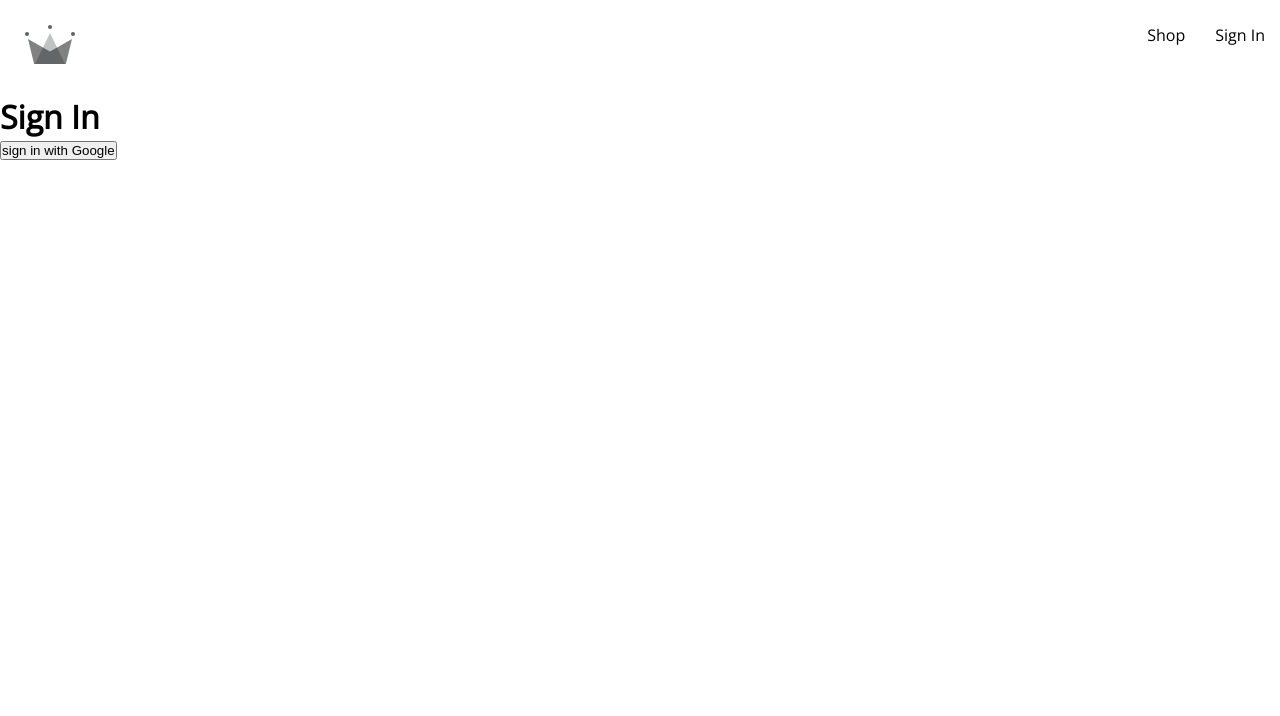
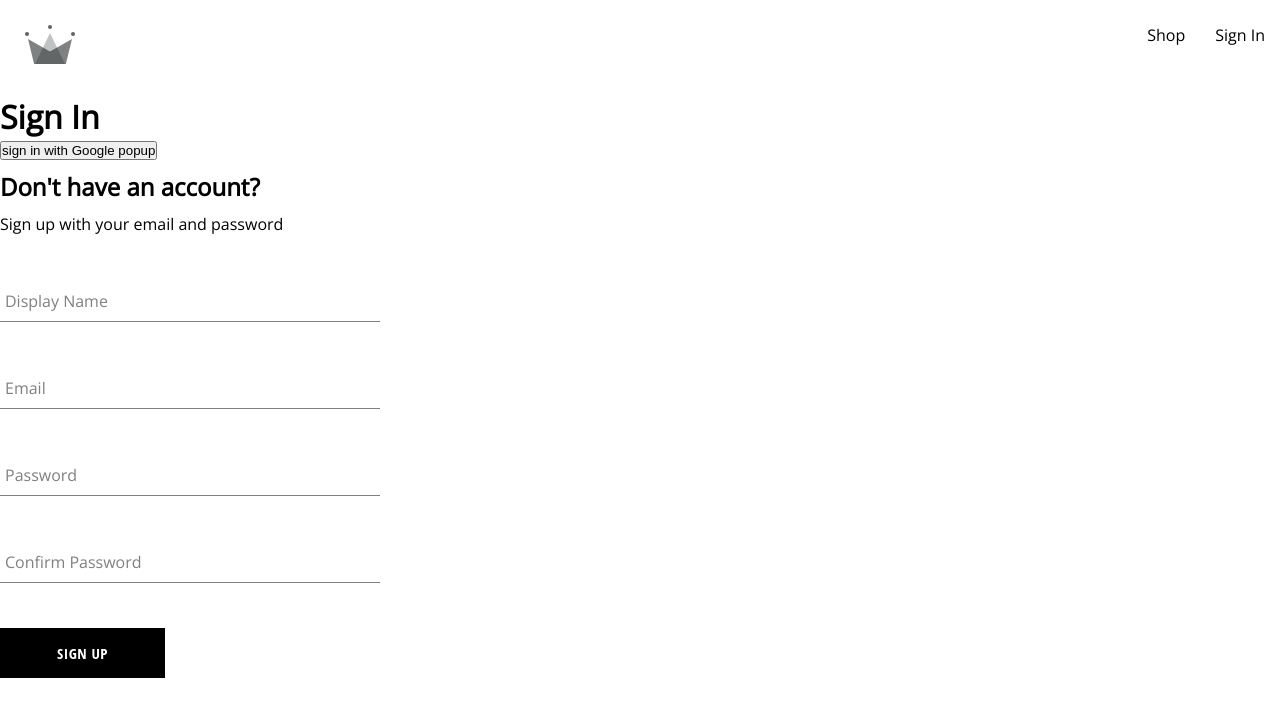
Before and after one commit to Tutul101/crown-clothing, a React (Create React App) app: page /sign-in in a window 1280 px wide. Shown: the top 716 px of the page. Built offline with nearby package versions, Linux system fonts and the light colour scheme.

Commit message:
created sign-up component form-input component and button component

```diff
--- /dev/null
+++ b/src/components/button/button.component.jsx
@@ -0,0 +1,18 @@
+import React from "react";
+import "./button.styles.scss";
+
+const Button_Types_Classes = {
+  google: "google-sign-in",
+  inverted: "inverted",
+};
+const Button = ({ children, buttonType, ...otherProps }) => {
+  return (
+    <button
+      className={`button-container ${Button_Types_Classes[buttonType]}`}
+      {...otherProps}>
+      {children}
+    </button>
+  );
+};
+
+export default Button;
--- /dev/null
+++ b/src/components/button/button.styles.scss
@@ -0,0 +1,46 @@
+.button-container {
+  min-width: 165px;
+  width: auto;
+  height: 50px;
+  letter-spacing: 0.5px;
+  line-height: 50px;
+  padding: 0 35px 0 35px;
+  font-size: 15px;
+  background-color: black;
+  color: white;
+  text-transform: uppercase;
+  font-family: "Open Sans Condensed";
+  font-weight: bolder;
+  border: none;
+  cursor: pointer;
+  display: flex;
+  justify-content: center;
+
+  &:hover {
+    background-color: white;
+    color: black;
+    border: 1px solid black;
+  }
+
+  &.google-sign-in {
+    background-color: #4285f4;
+    color: white;
+
+    &:hover {
+      background-color: #357ae8;
+      border: none;
+    }
+  }
+
+  &.inverted {
+    background-color: white;
+    color: black;
+    border: 1px solid black;
+
+    &:hover {
+      background-color: black;
+      color: white;
+      border: none;
+    }
+  }
+}
--- /dev/null
+++ b/src/components/form-input/form-input.component.jsx
@@ -0,0 +1,20 @@
+import React from "react";
+import "./form-input.styles.scss";
+
+const FormInput = ({ label, ...otherProps }) => {
+  return (
+    <div className="group">
+      <input className="form-input" {...otherProps} />
+      {label && (
+        <label
+          className={`${
+            otherProps.value.length ? `shrink` : ``
+          } form-input-label`}>
+          {label}
+        </label>
+      )}
+    </div>
+  );
+};
+
+export default FormInput;
--- /dev/null
+++ b/src/components/form-input/form-input.styles.scss
@@ -0,0 +1,54 @@
+$sub-color: grey;
+$main-color: black;
+
+@mixin shrinkLabel {
+  top: -14px;
+  font-size: 12px;
+  color: $main-color;
+}
+
+.group {
+  position: relative;
+  margin: 45px 0;
+
+  .form-input {
+    background: none;
+    background-color: white;
+    color: $sub-color;
+    font-size: 18px;
+    padding: 10px 10px 10px 5px;
+    display: block;
+    width: 100%;
+    border: none;
+    border-radius: 0;
+    border-bottom: 1px solid $sub-color;
+    margin: 25px 0;
+
+    &:focus {
+      outline: none;
+    }
+
+    &:focus ~ .form-input-label {
+      @include shrinkLabel();
+    }
+  }
+
+  input[type="password"] {
+    letter-spacing: 0.3rem;
+  }
+
+  .form-input-label {
+    color: $sub-color;
+    font-size: 16px;
+    font-weight: normal;
+    position: absolute;
+    pointer-events: none;
+    left: 5px;
+    top: 10px;
+    transition: 300ms ease all;
+
+    &.shrink {
+      @include shrinkLabel();
+    }
+  }
+}
--- /dev/null
+++ b/src/components/sign-up-form/sign-up-form.component.jsx
@@ -0,0 +1,95 @@
+import React, { useState } from "react";
+import {
+  createAuthUserWithEmailAndPassword,
+  createUserDocumentFromAuth,
+} from "../../utils/firebase/firebase.utils";
+
+import FormInput from "../form-input/form-input.component";
+import Button from "../button/button.component";
+import "./sign-up-form.styles.scss";
+
+const defaultFormFields = {
+  displayName: "",
+  email: "",
+  password: "",
+  confirmPassword: "",
+};
+const SignUpForm = () => {
+  const [formFields, setFormFields] = useState(defaultFormFields);
+  const { displayName, email, password, confirmPassword } = formFields;
+
+  const resetForm = () => {
+    setFormFields(defaultFormFields);
+  };
+  const handleSubmit = async (event) => {
+    event.preventDefault();
+    if (password !== confirmPassword) {
+      alert("Password do not matched");
+      return;
+    }
+    try {
+      const { user } = await createAuthUserWithEmailAndPassword(
+        email,
+        password
+      );
+      await createUserDocumentFromAuth(user, { displayName });
+      resetForm();
+    } catch (err) {
+      if (err.code === "auth/email-already-in-use") {
+        alert("Cannot create user email alread in use");
+      }
+      console.log("Sign up error", err);
+    }
+  };
+  const handleChange = (event) => {
+    const { name, value } = event.target;
+    setFormFields({ ...formFields, [name]: value });
+  };
+
+  return (
+    <div className="sign-up-container">
+      <h2>Don't have an account?</h2>
+      <span>Sign up with your email and password</span>
+      <form onSubmit={handleSubmit}>
+        <FormInput
+          label="Display Name"
+          type="text"
+          required
+          onChange={handleChange}
+          name="displayName"
+          value={displayName}
+        />
+
+        <FormInput
+          label="Email"
+          type="email"
+          required
+          onChange={handleChange}
+          name="email"
+          value={email}
+        />
+
+        <FormInput
+          label="Password"
+          type="password"
+          required
+          onChange={handleChange}
+          name="password"
+          value={password}
+        />
+
+        <FormInput
+          label="Confirm Password"
+          required
+          onChange={handleChange}
+          name="confirmPassword"
+          value={confirmPassword}
+        />
+
+        <Button type="submit">Sign Up</Button>
+      </form>
+    </div>
+  );
+};
+
+export default SignUpForm;
--- /dev/null
+++ b/src/components/sign-up-form/sign-up-form.styles.scss
@@ -0,0 +1,9 @@
+.sign-up-container {
+  display: flex;
+  flex-direction: column;
+  width: 380px;
+
+  h2 {
+    margin: 10px 0;
+  }
+}
--- a/src/routes/sign-in/sign-in.component.jsx
+++ b/src/routes/sign-in/sign-in.component.jsx
@@ -1,19 +1,37 @@
-import React from "react";
+import React, { useEffect } from "react";
+import { getRedirectResult } from "firebase/auth";
 import {
+  auth,
   signInWithGooglePopup,
   createUserDocumentFromAuth,
+  signInWithGoogleRedirect,
 } from "../../utils/firebase/firebase.utils";
+import SignUpForm from "../../components/sign-up-form/sign-up-form.component";
 
 const SignIn = () => {
+  // useEffect(() => {
+  //   const runGoogleRedirect = async () => {
+  //     const response = await getRedirectResult(auth);
+  //     console.log(response);
+  //     if (response !== null) {
+  //       const userDocRef = await createUserDocumentFromAuth(response.user);
+  //     }
+  //   };
+
+  //   runGoogleRedirect();
+  // }, []);
+
   const logGoogleUser = async () => {
     const { user } = await signInWithGooglePopup();
     const userDocRef = await createUserDocumentFromAuth(user);
     console.log("user", user);
   };
+
   return (
     <div>
       <h1>Sign In</h1>
-      <button onClick={logGoogleUser}>sign in with Google</button>
+      <button onClick={logGoogleUser}>sign in with Google popup</button>
+      <SignUpForm />
     </div>
   );
 };
--- a/src/utils/firebase/firebase.utils.js
+++ b/src/utils/firebase/firebase.utils.js
@@ -4,6 +4,7 @@
   signInWithRedirect,
   signInWithPopup,
   GoogleAuthProvider,
+  createUserWithEmailAndPassword,
 } from "firebase/auth";
 
 import { getFirestore, doc, getDoc, setDoc } from "firebase/firestore";
@@ -19,15 +20,26 @@
 
 const firebaseApp = initializeApp(firebaseConfig);
 
-const provider = new GoogleAuthProvider();
-provider.setCustomParameters({ prompt: "select_account" });
+const googleProvider = new GoogleAuthProvider();
+googleProvider.setCustomParameters({ prompt: "select_account" });
 
 export const auth = getAuth();
-export const signInWithGooglePopup = () => signInWithPopup(auth, provider);
+
+export const signInWithGooglePopup = () =>
+  signInWithPopup(auth, googleProvider);
+
+export const signInWithGoogleRedirect = () =>
+  signInWithRedirect(auth, googleProvider);
 
 export const db = getFirestore();
 
-export const createUserDocumentFromAuth = async (userAuth) => {
+export const createUserDocumentFromAuth = async (
+  userAuth,
+  additionalInformation
+) => {
+  if (!userAuth) {
+    return;
+  }
   const userDocRef = doc(db, "users", userAuth.uid);
 
   const userSnapShot = await getDoc(userDocRef);
@@ -37,10 +49,22 @@
     const createdAt = new Date();
 
     try {
-      await setDoc(userDocRef, { displayName, email, createdAt });
+      await setDoc(userDocRef, {
+        displayName,
+        email,
+        createdAt,
+        ...additionalInformation,
+      });
     } catch (error) {
       console.log("Error while creating user", error);
     }
   }
   return userDocRef;
 };
+
+export const createAuthUserWithEmailAndPassword = async (email, password) => {
+  if (!email || !password) {
+    return;
+  }
+  return await createUserWithEmailAndPassword(auth, email, password);
+};
```
